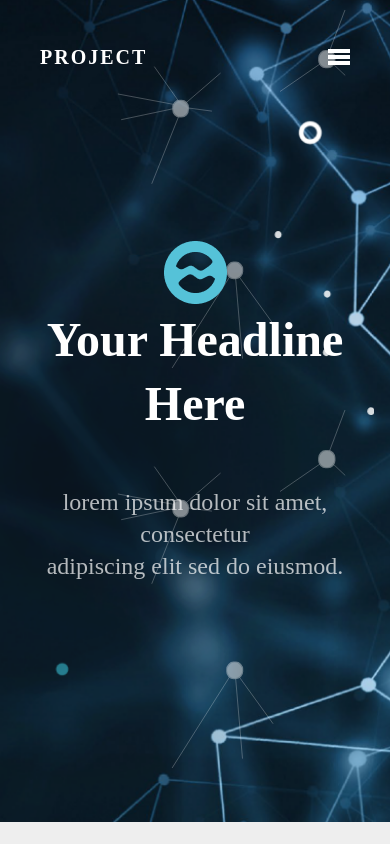
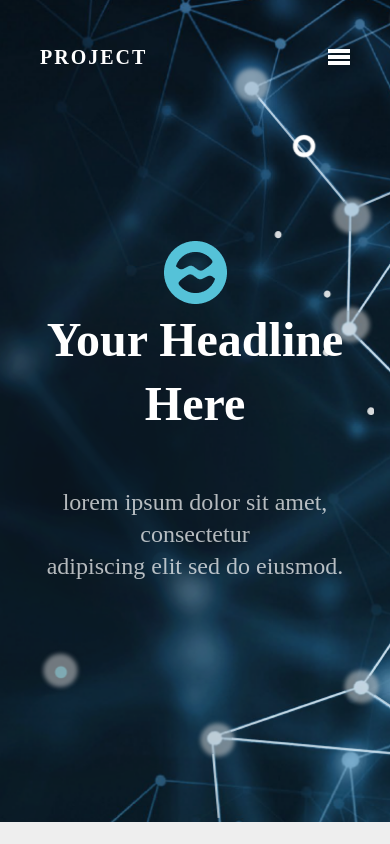
Before and after one commit to danielguaro/CSS-Animations, a plain HTML site: page index.html in a window 390 px wide. Shown: the top 844 px of the page. Drawn offline with Linux system fonts and the light colour scheme.

Commit message:
fixing animations

```diff
--- a/style.css
+++ b/style.css
@@ -61,7 +61,7 @@ li > a {
 
 /* main section */
 .first-container {
-	background-image: url('./assets/Desktop_Background.png');
+	background-image: url('./assets/Mask_group.png');
 	background-size: cover;
 	background-repeat: no-repeat;
 	width: 100%;
@@ -88,14 +88,13 @@ li > a {
 	animation-fill-mode: both;
 }
 .stars-animation {
-	width: 34%;
-	height: 800px;
+	width: 100%;
+	height: 822px;
 	position: absolute;
-	background-image: url('./assets/Group_23.svg');
+	background-image: url('./assets/Frame_28.svg');
 	background-size: cover;
-	background-repeat: round;
+	background-repeat: no-repeat;
 	animation: opacity 4s linear both infinite;
-	left: 66%;
 }
 
 @keyframes slide {
@@ -422,7 +421,7 @@ footer a {
 	/* Main */
 
 	.first-container {
-		background-image: url('./assets/Desktop_Backgrounds_Mobile_1.png');
+		background-image: url('./assets/Frame_24_MObi.png');
 		background-size: cover;
 		background-repeat: no-repeat;
 	}
@@ -443,15 +442,15 @@ footer a {
 		top: 25%;
 	}
 	.stars-animation {
-		width: 60%;
-		height: 800px;
+		width: 100%;
+		/* height: 800px; */
 		position: absolute;
-		background-image: url('./assets/Group_23.svg');
-		background-size: contain;
-		background-repeat: round;
+		background-image: url('./assets/Frame_29.svg');
+		background-size: cover;
+		background-repeat: no-repeat;
 		animation: opacity 4s linear both infinite;
-		left: 30%;
-		top: -11px;
+		/* left: 30%;
+		top: -11px; */
 	}
 
 	@keyframes slide {
```
Also changed, not shown: assets/Frame_24_MObi.png (added), assets/Frame_28.svg (added), assets/Frame_29.svg (added), assets/Mask_group.png (added).
